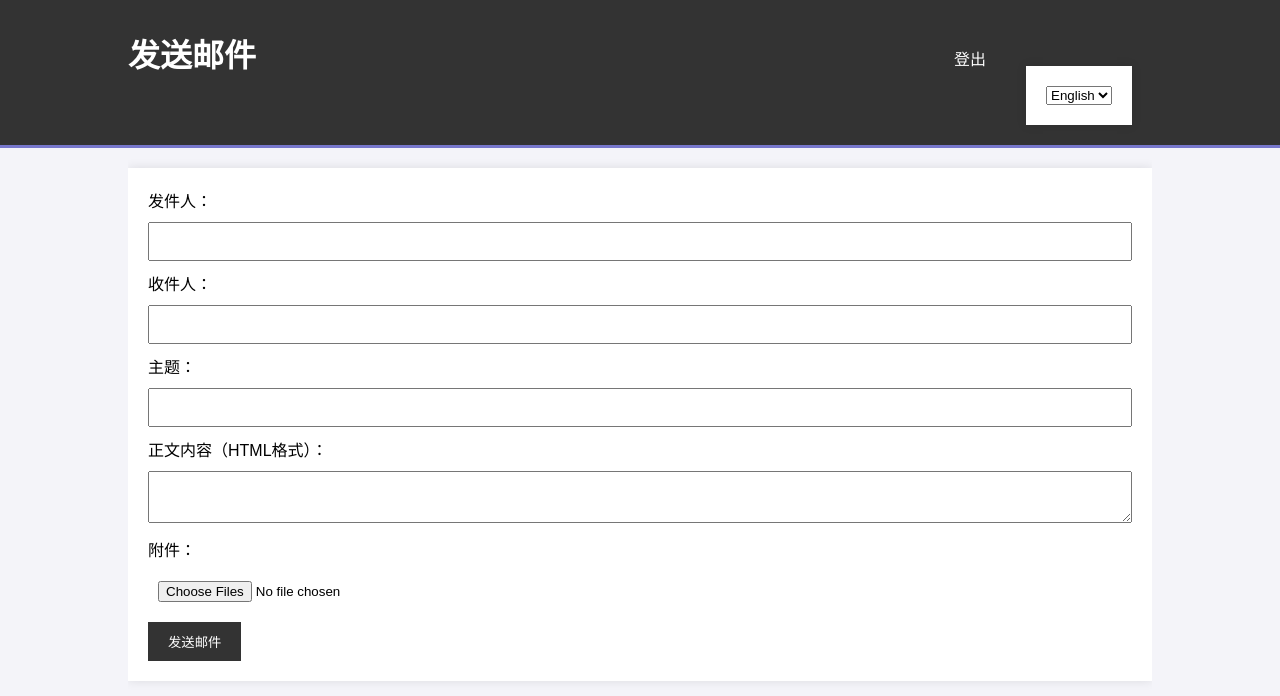
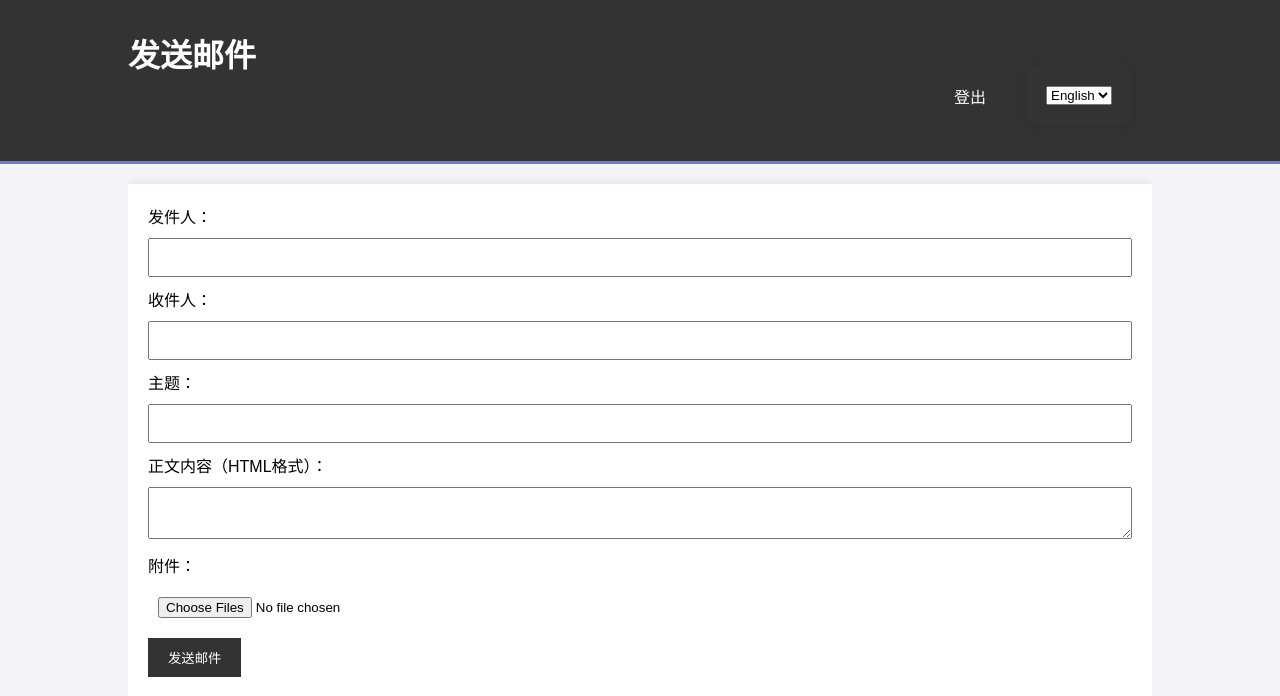
Before and after one commit to WilliamPeterMatthew/resend-mail-webpage, a Flask app: page / in a window 1280 px wide. Shown: the top 696 px of the page. Run offline with Flask 2, Linux system fonts and the light colour scheme; the visitor is signed in with stand-in values (Sample User, id 1); some libraries are stand-ins or nearby versions.

Commit message:
update css

```diff
--- a/static/styles.css
+++ b/static/styles.css
@@ -29,6 +29,10 @@ header a {
 header ul {
     padding: 0;
     list-style: none;
+    display: flex;
+    flex-direction: row-reverse;
+    justify-content: flex-start;
+    align-items: center;
 }
 
 header li {
--- a/templates/index.html
+++ b/templates/index.html
@@ -26,7 +26,7 @@
             </div>
             <ul>
                 <li>
-                    <form action="{{ url_for('set_language') }}" method="post">
+                    <form action="{{ url_for('set_language') }}" method="post" style="background: none;">
                         <select name="language" onchange="this.form.submit()">
                             {% for lang_code in all_translations.keys() %}
                             <option value="{{ lang_code }}" {% if current_lang == lang_code %}selected{% endif %}>
--- a/templates/login.html
+++ b/templates/login.html
@@ -12,7 +12,7 @@
             </div>
             <ul>
                 <li>
-                    <form action="{{ url_for('set_language') }}" method="post">
+                    <form action="{{ url_for('set_language') }}" method="post" style="background: none;">
                         <select name="language" onchange="this.form.submit()">
                             {% for lang_code in all_translations.keys() %}
                             <option value="{{ lang_code }}" {% if current_lang == lang_code %}selected{% endif %}>
```
Also changed, not shown: templates/error.html (+5 -3 lines).
